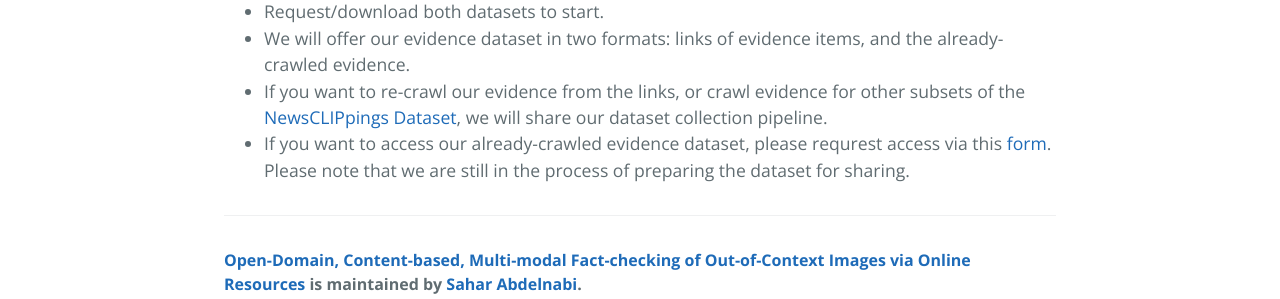
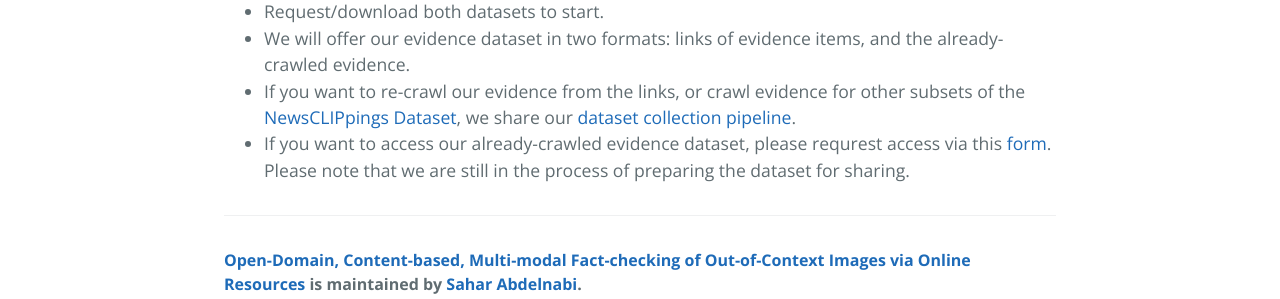
Before and after one commit to S-Abdelnabi/OoC-multi-modal-fc, a Jekyll site: the page built from index.md, in a window 1280 px wide. Shown: the part 1547-1846 px from the top of the page. Built offline with Jekyll 4.4.1, drawn with Linux system fonts in a browser that asks for light colours; our own code applies the rules of GitHub Pages for plain Markdown files.

Commit message:
Update index.md

```diff
--- a/index.md
+++ b/index.md
@@ -9,5 +9,5 @@
 - We base our evidence dataset on the [NewsCLIPpings Dataset](https://github.com/g-luo/news_clippings), that is based on the [VisualNews Dataset](https://github.com/FuxiaoLiu/VisualNews-Repository).
 - Request/download both datasets to start.
 - We will offer our evidence dataset in two formats: links of evidence items, and the already-crawled evidence.
-- If you want to re-crawl our evidence from the links, or crawl evidence for other subsets of the [NewsCLIPpings Dataset](https://github.com/g-luo/news_clippings), we will share our dataset collection pipeline.
+- If you want to re-crawl our evidence from the links, or crawl evidence for other subsets of the [NewsCLIPpings Dataset](https://github.com/g-luo/news_clippings), we share our [dataset collection pipeline](https://github.com/S-Abdelnabi/OoC-multi-modal-fc/tree/main/dataset_collection).
 - If you want to access our already-crawled evidence dataset, please requrest access via this [form](https://forms.gle/HZeUK1EEveGF9yEV9). Please note that we are still in the process of preparing the dataset for sharing.
```
